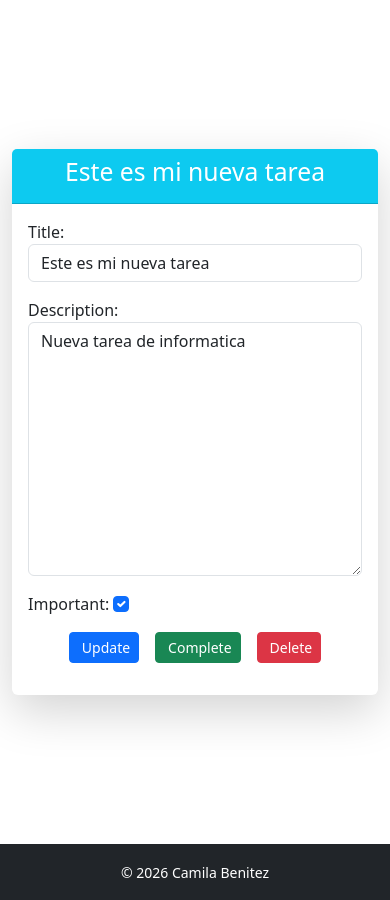
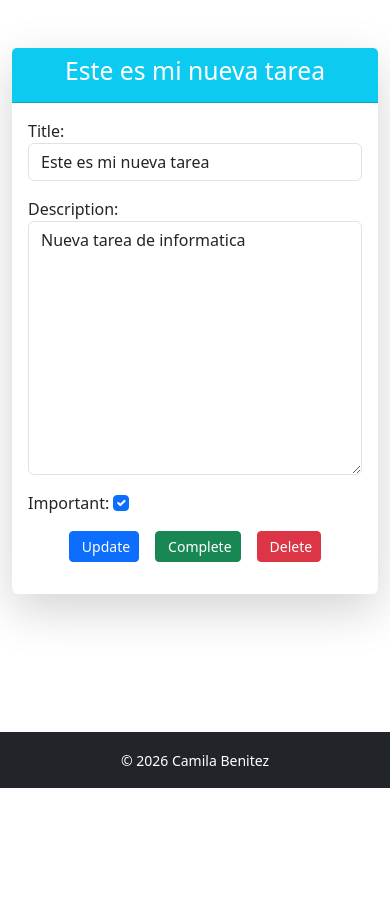
Before and after one commit to cami467/django_auth_crud, a Django app: page /tasks/13/ in a window 390 px wide. Shown: the part 56-956 px from the top of the page. After the commit the page ends 844 px from the top, so only its background shows below. Run offline with Django 5.2, Linux system fonts and the light colour scheme; a user stored in the database is signed in; data comes from the database, SQL or seed files in the repository.

Commit message:
Improve mobile footer layout

```diff
--- a/tasks/templates/base.html
+++ b/tasks/templates/base.html
@@ -6,9 +6,14 @@
     <meta name="viewport" content="width=device-width, initial-scale=1.0">
     <title>Django CRUD Application</title>
     <link rel="stylesheet" href="https://cdn.jsdelivr.net/npm/bootstrap@5.3.8/dist/css/bootstrap.min.css">
+    <style>
+        body {
+            min-height: 100dvh;
+        }
+    </style>
 </head>
 
-<body class="d-flex flex-column min-vh-100">
+<body class="d-flex flex-column">
     <nav class="navbar navbar-expand-lg bg-dark navbar-dark">
   <div class="container">
     <a class="navbar-brand" href="{% url 'home' %}">Django App</a>
--- a/tasks/templates/create_task.html
+++ b/tasks/templates/create_task.html
@@ -2,7 +2,7 @@
 
 {% block content %}
 
-<main class="container vh-100 d-flex justify-content-center align-items-center">
+<section class="container py-5 d-flex justify-content-center align-items-center">
     <div class="card shadow-lg border-0 rounded" style="max-width: 500px; width: 100%;">
         <div class="card-header bg-primary text-white text-center">
             <h2>Create Task</h2>
@@ -28,6 +28,6 @@
 
         </div>
     </div>
-</main>
+</section>
 
 {% endblock %}
--- a/tasks/templates/task_detail.html
+++ b/tasks/templates/task_detail.html
@@ -2,7 +2,7 @@
 
 {% block content %}
 
-<main class="container vh-100 d-flex justify-content-center align-items-center">
+<section class="container py-5 d-flex justify-content-center align-items-center">
     <div class="card shadow-lg border-0 rounded" style="max-width: 600px; width: 100%;">
         <div class="card-header bg-info text-white text-center">
             <h2>{{ task.title }}</h2>
@@ -51,6 +51,6 @@
 
         </div>
     </div>
-</main>
+</section>
 
 {% endblock %}
```
